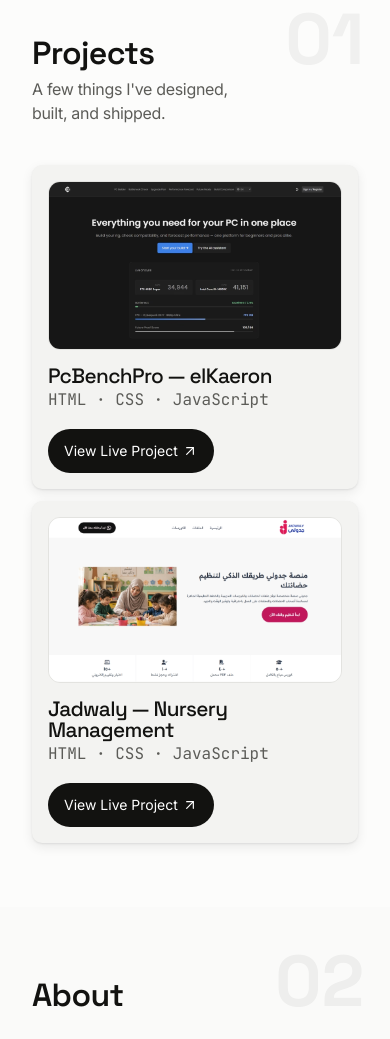
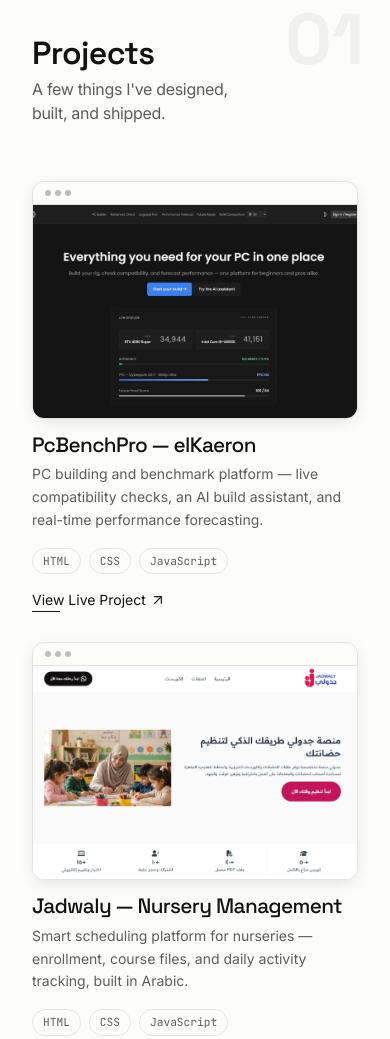
Before and after one commit to mo7amedxv/portfolio, a website: page index.html in a window 390 px wide. Shown: the part 879-1918 px from the top of the page. Drawn offline with Linux system fonts and the light colour scheme.

Commit message:
changed design of projects section

```diff
--- a/index.html
+++ b/index.html
@@ -287,7 +287,7 @@
           class="projects-inner container mx-auto w-full max-w-container px-8"
         >
           <div
-            class="section-head relative isolate mb-10 max-w-[640px] md:mb-16"
+            class="section-head relative isolate mb-14 max-w-[640px] md:mb-20"
           >
             <span
               class="ghost-num pointer-events-none absolute right-[-0.4rem] top-[-1.6rem] z-[-1] select-none font-display text-[clamp(4.5rem,9vw,7.5rem)] font-bold leading-none text-ink-ghost"
@@ -309,21 +309,44 @@
             </p>
           </div>
 
-          <div class="projects-grid grid gap-3 md:gap-0">
+          <div class="projects-grid grid gap-8 md:gap-0">
             <div
-              class="project flex flex-wrap items-center justify-between gap-4 p-4 bg-surface-raised-secondary rounded-md shadow-card border-t-0 transition-colors duration-200 hover:bg-surface-raised md:bg-transparent md:rounded-none md:border-t md:border-line md:shadow-none md:hover:bg-surface-raised-secondary"
+              class="project group flex flex-wrap items-center justify-between gap-4 rounded-md border-t-0 transition-colors duration-200 md:relative md:overflow-hidden md:px-4 md:py-9 md:bg-transparent md:rounded-none md:border-t md:border-line md:shadow-none md:hover:bg-surface-raised-secondary"
               data-preview-image="images/elkaeron.avif"
               data-preview-alt="Screenshot of the elKaeron website"
             >
-              <div class="image-container md:hidden">
+              <span
+                class="pointer-events-none absolute left-0 top-1/2 hidden h-8 w-[2px] -translate-y-1/2 scale-y-0 bg-ink-soft transition-transform duration-300 ease-out group-hover:scale-y-100 md:block"
+                aria-hidden="true"
+              ></span>
+
+              <div
+                class="image-container w-full overflow-hidden rounded-xl border border-line bg-surface-raised shadow-[0_4px_16px_-4px_rgba(0,0,0,0.15)] md:hidden"
+              >
+                <div
+                  class="flex items-center gap-2 border-b border-line px-3 py-2"
+                >
+                  <div class="flex gap-1">
+                    <span
+                      class="block h-1.5 w-1.5 rounded-full bg-ink-soft opacity-40"
+                    ></span>
+                    <span
+                      class="block h-1.5 w-1.5 rounded-full bg-ink-soft opacity-40"
+                    ></span>
+                    <span
+                      class="block h-1.5 w-1.5 rounded-full bg-ink-soft opacity-40"
+                    ></span>
+                  </div>
+                </div>
                 <img
                   src="images/elkaeron.avif"
                   alt="Preview of the elKaeron website"
-                  class="block md:hidden w-full rounded-xl border border-line object-cover"
+                  class="block aspect-[16/10.5] w-full object-cover contrast-[1.02] transition-all duration-500"
                   loading="lazy"
                 />
               </div>
-              <div class="info-container">
+
+              <div class="info-container md:pl-4">
                 <h3
                   class="font-display text-[clamp(1.3rem,1.7vw,2.3rem)] font-medium leading-none tracking-[-0.03em]"
                 >
@@ -331,26 +354,41 @@
                 </h3>
 
                 <p
-                  class="font-mono text-[clamp(.9rem,1rem,1.2rem)] leading-relaxed text-ink-soft"
+                  class="mt-2 w-full font-body text-sm leading-relaxed text-ink-soft md:hidden"
                 >
-                  HTML · CSS · JavaScript
+                  PC building and benchmark platform — live compatibility
+                  checks, an AI build assistant, and real-time performance
+                  forecasting.
                 </p>
+
+                <div class="mt-4 flex w-full flex-wrap gap-2">
+                  <span
+                    class="rounded-full border border-line px-2.5 py-1 font-mono text-[0.7rem] text-ink-soft"
+                    >HTML</span
+                  >
+                  <span
+                    class="rounded-full border border-line px-2.5 py-1 font-mono text-[0.7rem] text-ink-soft"
+                    >CSS</span
+                  >
+                  <span
+                    class="rounded-full border border-line px-2.5 py-1 font-mono text-[0.7rem] text-ink-soft"
+                    >JavaScript</span
+                  >
+                </div>
               </div>
 
               <div class="actions flex items-center gap-5">
                 <a
-                  class="group flex rounded-full bg-accent px-4 py-3 text-sm transition-transform duration-150 active:scale-95 text-accent-contrast"
-                  href="https://mo7amedxv.github.io/elkaeron/"
+                  class="group/link flex items-center text-sm transition-transform duration-150 active:scale-95 p-2 -m-2 md:m-0 md:rounded-full md:border md:border-line md:px-4 md:py-3 md:transition-all md:duration-200 md:hover:border-ink md:hover:bg-ink md:hover:text-surface-raised"
                   target="_blank"
                 >
                   <span
-                    class="relative text-accent-contrast after:absolute after:bottom-[-2px] after:left-0 after:h-[1px] after:w-0 after:bg-current after:content-[''] after:transition-all after:duration-300 group-hover:after:w-full"
+                    class="relative after:absolute after:bottom-[-2px] after:left-0 after:h-[1px] after:w-[25%] after:bg-current after:content-[''] after:transition-all after:duration-300 group-hover/link:after:w-full md:after:hidden"
                   >
                     View Live Project
                   </span>
-
                   <svg
-                    class="ml-1 h-5 w-4 transition-transform duration-300 ease-out group-hover:translate-x-[1px] group-hover:-translate-y-[1px]"
+                    class="ml-1 h-5 w-4 transition-transform duration-300 ease-out group-hover/link:translate-x-[1px] group-hover/link:-translate-y-[1px]"
                     viewBox="0 0 24 24"
                     fill="none"
                     stroke="currentColor"
@@ -364,20 +402,44 @@
                 </a>
               </div>
             </div>
+
             <div
-              class="project flex flex-wrap items-center justify-between gap-4 p-4 bg-surface-raised-secondary rounded-md shadow-card border-t-0 transition-colors duration-200 hover:bg-surface-raised md:bg-transparent md:rounded-none md:border-t md:border-line md:shadow-none md:hover:bg-surface-raised-secondary"
+              class="project group flex flex-wrap items-center justify-between gap-4 rounded-md border-t-0 transition-colors duration-200 md:relative md:overflow-hidden md:px-4 md:py-9 md:bg-transparent md:rounded-none md:border-t md:border-line md:shadow-none md:hover:bg-surface-raised-secondary"
               data-preview-image="images/jadwaly.avif"
               data-preview-alt="Screenshot of the Jadwaly website"
             >
-              <div class="image-container md:hidden">
+              <span
+                class="pointer-events-none absolute left-0 top-1/2 hidden h-8 w-[2px] -translate-y-1/2 scale-y-0 bg-ink-soft transition-transform duration-300 ease-out group-hover:scale-y-100 md:block"
+                aria-hidden="true"
+              ></span>
+
+              <div
+                class="image-container w-full overflow-hidden rounded-xl border border-line bg-surface-raised shadow-[0_4px_16px_-4px_rgba(0,0,0,0.15)] md:hidden"
+              >
+                <div
+                  class="flex items-center gap-2 border-b border-line px-3 py-2"
+                >
+                  <div class="flex gap-1">
+                    <span
+                      class="block h-1.5 w-1.5 rounded-full bg-ink-soft opacity-40"
+                    ></span>
+                    <span
+                      class="block h-1.5 w-1.5 rounded-full bg-ink-soft opacity-40"
+                    ></span>
+                    <span
+                      class="block h-1.5 w-1.5 rounded-full bg-ink-soft opacity-40"
+                    ></span>
+                  </div>
+                </div>
                 <img
                   src="images/jadwaly.avif"
                   alt="Preview of the Jadwaly website"
-                  class="block md:hidden w-full rounded-xl border border-line object-cover"
+                  class="block aspect-[16/10.5] w-full object-cover contrast-[1.02] transition-all duration-500"
                   loading="lazy"
                 />
               </div>
-              <div class="info-container">
+
+              <div class="info-container md:pl-4">
                 <h3
                   class="font-display text-[clamp(1.3rem,1.7vw,2.3rem)] font-medium leading-none tracking-[-0.03em]"
                 >
@@ -385,25 +447,41 @@
                 </h3>
 
                 <p
-                  class="font-mono text-[clamp(.9rem,1rem,1.2rem)] leading-relaxed text-ink-soft"
+                  class="mt-2 w-full font-body text-sm leading-relaxed text-ink-soft md:hidden"
                 >
-                  HTML · CSS · JavaScript
+                  Smart scheduling platform for nurseries — enrollment, course
+                  files, and daily activity tracking, built in Arabic.
                 </p>
+
+                <div class="mt-4 flex w-full flex-wrap gap-2">
+                  <span
+                    class="rounded-full border border-line px-2.5 py-1 font-mono text-[0.7rem] text-ink-soft"
+                    >HTML</span
+                  >
+                  <span
+                    class="rounded-full border border-line px-2.5 py-1 font-mono text-[0.7rem] text-ink-soft"
+                    >CSS</span
+                  >
+                  <span
+                    class="rounded-full border border-line px-2.5 py-1 font-mono text-[0.7rem] text-ink-soft"
+                    >JavaScript</span
+                  >
+                </div>
               </div>
 
               <div class="actions flex items-center gap-5">
                 <a
-                  class="group flex rounded-full transition-transform duration-150 active:scale-95 bg-accent px-4 py-3 text-sm text-accent-contrast"
+                  class="group/link flex items-center text-sm transition-transform duration-150 active:scale-95 p-2 -m-2 md:m-0 md:rounded-full md:border md:border-line md:px-4 md:py-3 md:transition-all md:duration-200 md:hover:border-ink md:hover:bg-ink md:hover:text-surface-raised"
                   href="https://mo7amedxv.github.io/jadwaly-shaima/"
                   target="_blank"
                 >
                   <span
-                    class="relative text-accent-contrast after:absolute after:bottom-[-2px] after:left-0 after:h-[1px] after:w-0 after:bg-current after:content-[''] after:transition-all after:duration-300 group-hover:after:w-full"
+                    class="relative after:absolute after:bottom-[-2px] after:left-0 after:h-[1px] after:w-[25%] after:bg-current after:content-[''] after:transition-all after:duration-300 group-hover/link:after:w-full md:after:hidden"
                   >
                     View Live Project
                   </span>
                   <svg
-                    class="ml-1 h-5 w-4 transition-transform duration-300 ease-out group-hover:translate-x-[1px] group-hover:-translate-y-[1px]"
+                    class="ml-1 h-5 w-4 transition-transform duration-300 ease-out group-hover/link:translate-x-[1px] group-hover/link:-translate-y-[1px]"
                     viewBox="0 0 24 24"
                     fill="none"
                     stroke="currentColor"
@@ -419,11 +497,26 @@
             </div>
           </div>
         </div>
+
         <div
           id="project-preview"
-          class="fixed top-0 left-0 z-50 w-[350px] overflow-hidden rounded-2xl border border-line bg-surface-raised shadow-2xl opacity-0 invisible pointer-events-none transition-opacity duration-300"
+          class="pointer-events-none fixed left-0 top-0 z-50 w-[350px] overflow-hidden rounded-2xl border border-line bg-surface-raised opacity-0 shadow-2xl"
         >
+          <div class="flex items-center gap-2 border-b border-line px-3 py-2">
+            <div class="flex gap-1">
+              <span
+                class="block h-1.5 w-1.5 rounded-full bg-ink-soft opacity-40"
+              ></span>
+              <span
+                class="block h-1.5 w-1.5 rounded-full bg-ink-soft opacity-40"
+              ></span>
+              <span
+                class="block h-1.5 w-1.5 rounded-full bg-ink-soft opacity-40"
+              ></span>
+            </div>
+          </div>
           <img
+            id="project-preview-img"
             class="block h-auto max-w-full select-none object-cover"
             src="images/elkaeron.avif"
             alt="Preview of the elKaeron website"
```
Also changed, not shown: dist/output.css.
